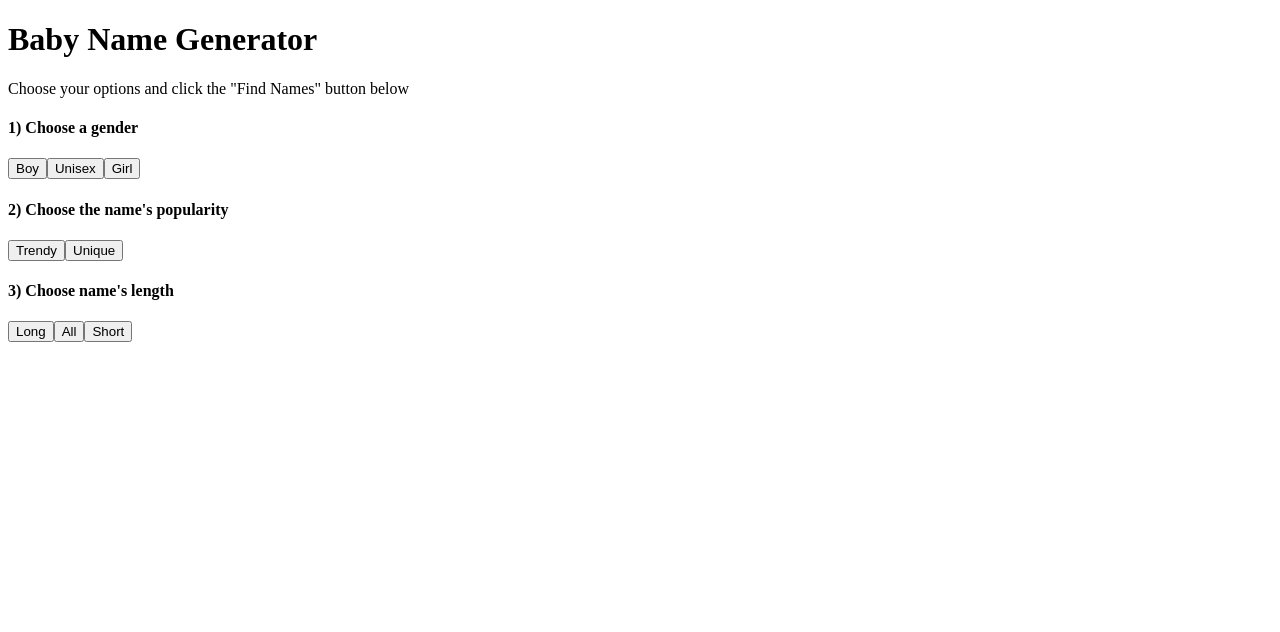
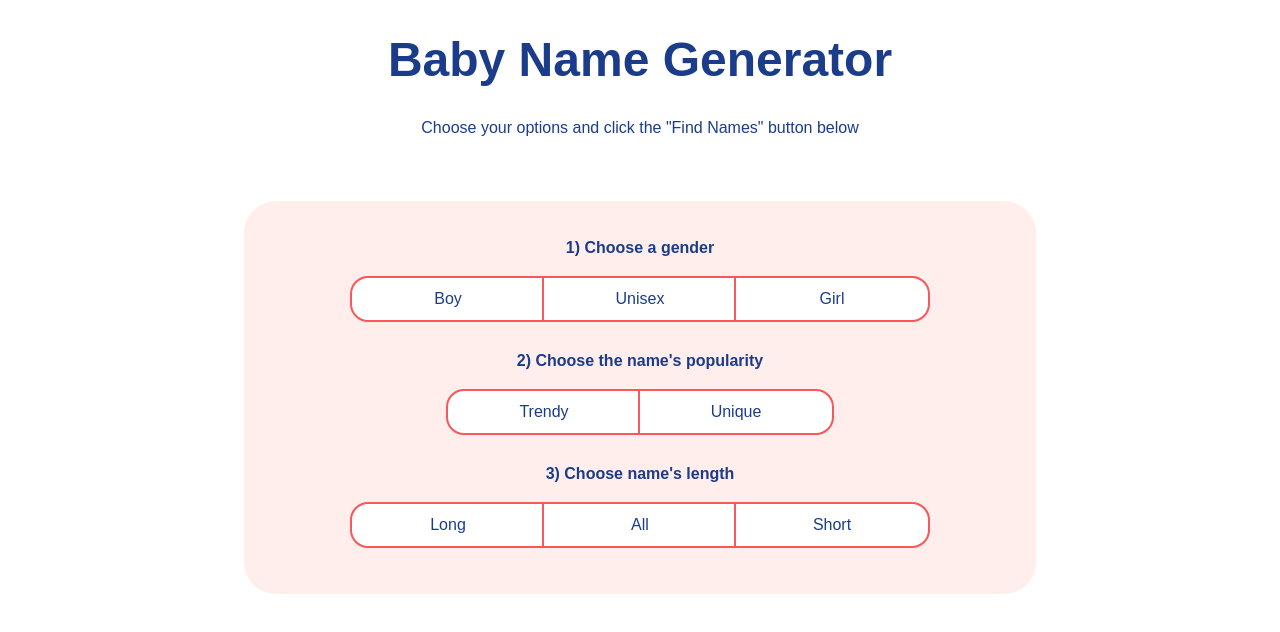
Before and after one commit to ilg2005/01-Baby-Name-Generator, a Nuxt app: page / in a window 1280 px wide. Shown: the top 632 px of the page. Built offline with nearby package versions, Linux system fonts and the light colour scheme.

Commit message:
.option-active при клике на кнопку

```diff
--- a/app.vue
+++ b/app.vue
@@ -1,3 +1,12 @@
+<script setup>
+const selectBtn = evt => {
+  const parent = evt.target.parentNode;
+  const buttons = parent.querySelectorAll('button');
+  Array.from(buttons, btn => btn.classList.remove('option-active'));
+  evt.target.classList.add('option-active');
+};
+</script>
+
 <template>
   <div class="container">
     <h1>Baby Name Generator</h1>
@@ -5,7 +14,7 @@
     <div class="options-container">
       <div class="option-container">
         <h4>1) Choose a gender</h4>
-        <div class="option-buttons">
+        <div class="option-buttons" @click="selectBtn($event)">
           <button
               class="option option-left"
           >
@@ -25,7 +34,7 @@
       </div>
       <div class="option-container">
         <h4>2) Choose the name's popularity</h4>
-        <div class="option-buttons">
+        <div class="option-buttons" @click="selectBtn($event)" >
           <button
               class="option option-left"
           >
@@ -40,7 +49,7 @@
       </div>
       <div class="option-container">
         <h4>3) Choose name's length</h4>
-        <div class="option-buttons">
+        <div class="option-buttons" @click="selectBtn($event)">
           <button
               class="option option-left"
           >
@@ -61,3 +70,49 @@
     </div>
   </div>
 </template>
+
+<style scoped>
+.container {
+  font-family: Arial, Helvetica, sans-serif;
+  color: rgb(27, 60, 138);
+  max-width: 50rem;
+  margin: 0 auto;
+  text-align: center;
+}
+h1 {
+  font-size: 3rem;
+}
+.options-container {
+  background-color: rgb(255, 238, 236);
+  border-radius: 2rem;
+  padding: 1rem;
+  width: 95%;
+  margin: 0 auto;
+  margin-top: 4rem;
+  position: relative;
+}
+.option-container {
+  margin-bottom: 2rem;
+}
+.option {
+  background: white;
+  outline: 0.15rem solid rgb(249, 87, 89);
+  border: none;
+  padding: 0.75rem;
+  width: 12rem;
+  font-size: 1rem;
+  color: rgb(27, 60, 138);
+  cursor: pointer;
+  font-weight: 200;
+}
+.option-left {
+  border-radius: 1rem 0 0 1rem;
+}
+.option-right {
+  border-radius: 0 1rem 1rem 0;
+}
+.option-active {
+  background-color: rgb(249, 87, 89);
+  color: white;
+}
+</style>
```
